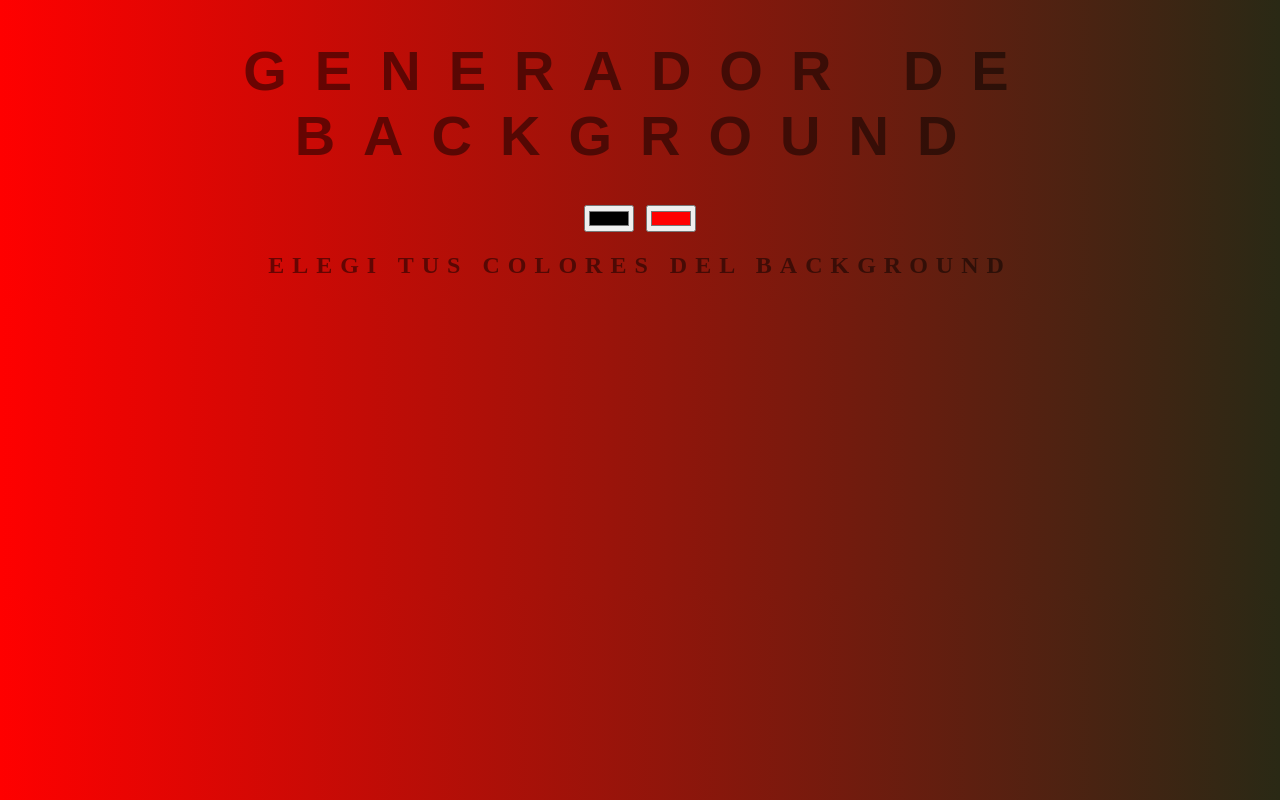
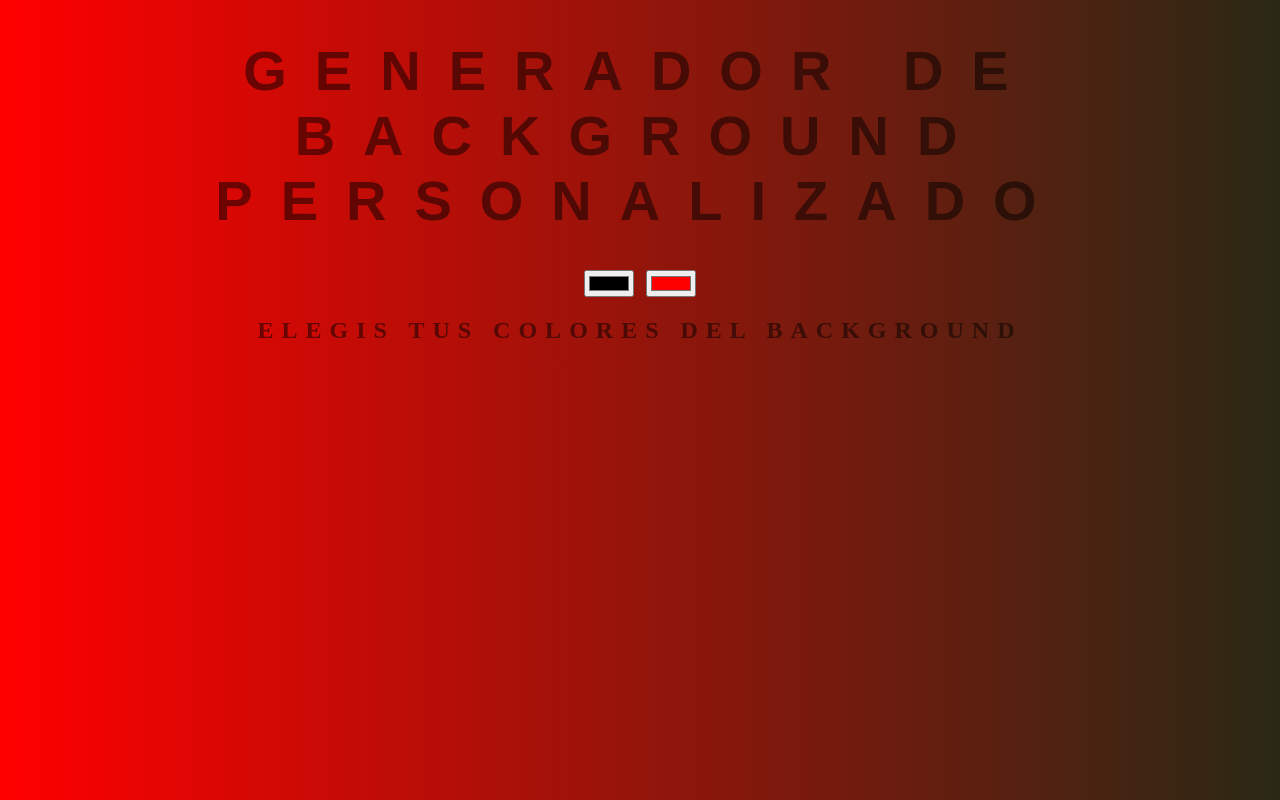
Before and after one commit to sazuke1035/Background-js, a plain HTML site: page index.html in a window 1280 px wide. Drawn offline with Linux system fonts and the light colour scheme.

Commit message:
modificacion de h1!

```diff
--- a/index.html
+++ b/index.html
@@ -8,10 +8,10 @@
     <link rel="stylesheet" href="style.css">
 </head>
 <body id="gradient">
-    <h1>Generador de Background</h1>
+    <h1>Generador de Background personalizado</h1>
     <input class="color1" type="color" name="color1" value="red">
     <input class="color2" type="color" name="color2" value="#ff0000">
-    <h2>Elegi tus colores del background</h2>
+    <h2>Elegis tus colores del background</h2>
 
     <script src="/Background-js/script.js"></script>
 </body>
```
